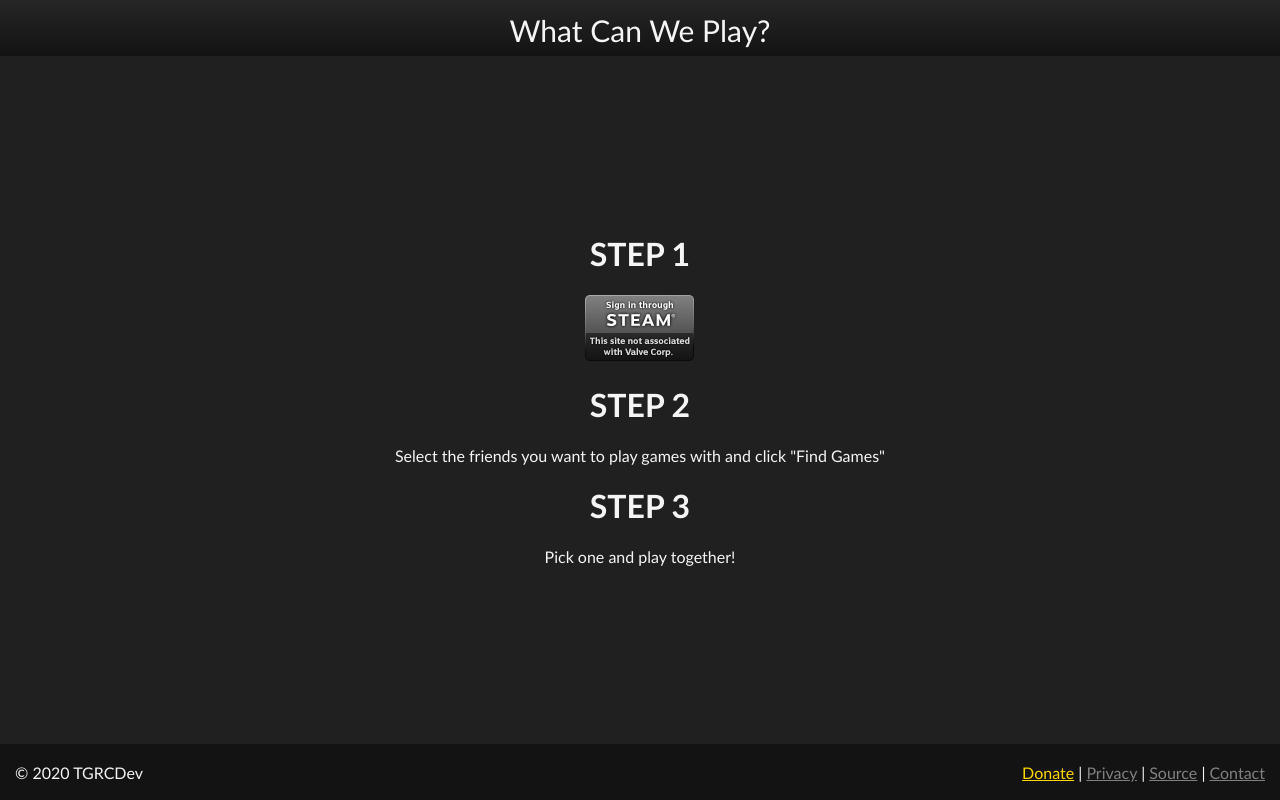
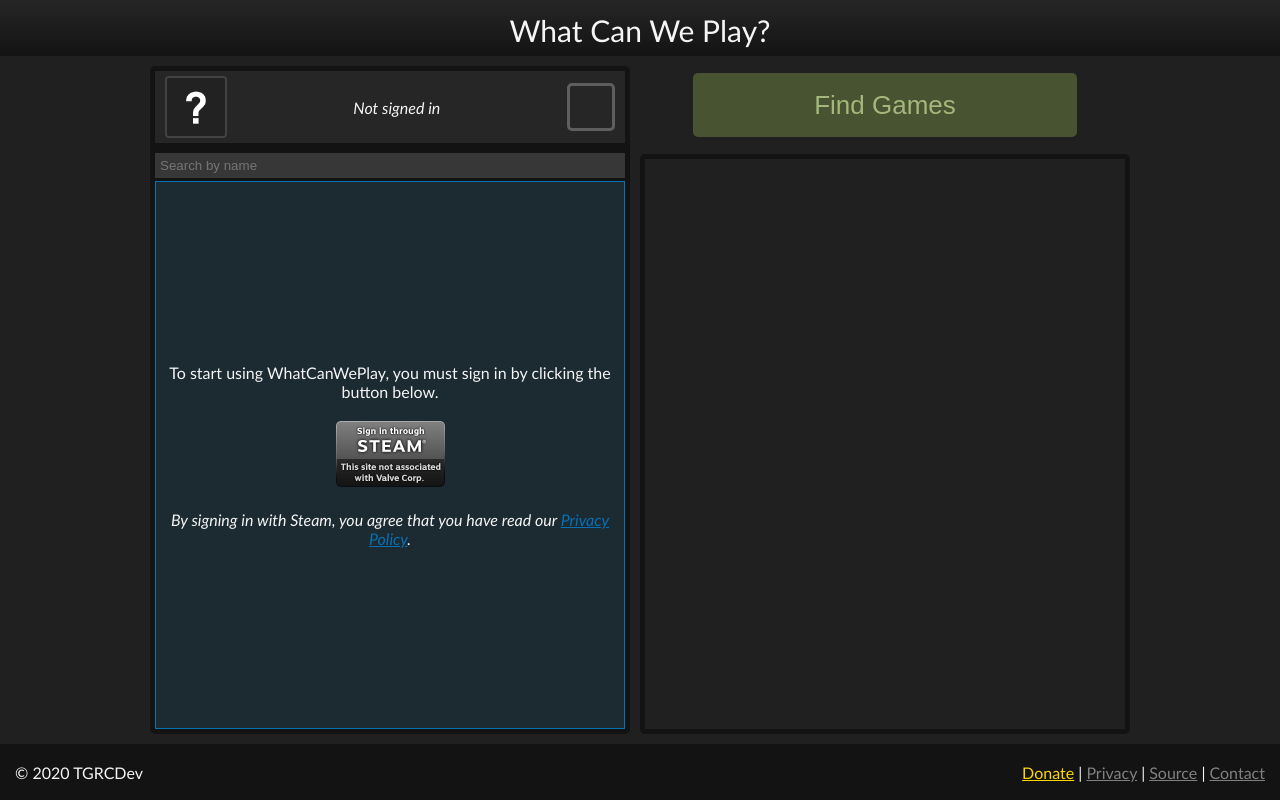
Before and after one commit to TGRCdev/WhatCanWePlay, a Flask app: page / in a window 1280 px wide. Run offline with Flask 2, Linux system fonts and the light colour scheme.

Commit message:
Redesigned page for not-signed-in users

```diff
--- a/static/styles/app.css
+++ b/static/styles/app.css
@@ -68,6 +68,7 @@ html, body {
 
 #friends {
     overflow-y:auto;
+    height:100%;
 }
 
 #app>#submit {
@@ -199,7 +200,7 @@ html, body {
     border-color: greenyellow;
 }
 
-.user-img.offline {
+.user-img.offline, #main-user>.user-img.offline {
     border-color: #434343
 }
 
@@ -221,7 +222,7 @@ html, body {
     cursor: pointer;
 }
 
-.user-checkbox.inactive {
+.user-checkbox:disabled {
     border-color: #5e5e5e;
     cursor: not-allowed
 }
@@ -264,9 +265,7 @@ html, body {
     text-align:center;
 }
 
-#error-div {
-    border: solid 1px #aa0c0c;
-    background-color: #3e1c1c;
+#error-div,#not-signed-in {
     display:flex;
     flex-direction:column;
     height:100%;
@@ -274,6 +273,24 @@ html, body {
     justify-content:center;
     text-align:center;
     padding:10px;
+    border-style:solid;
+    border-width:1px;
+}
+
+#error-div {
+    border-color: #aa0c0c;
+    background-color: #3e1c1c;
+}
+
+#not-signed-in {
+    border-color: #0870b5;
+    background-color: #1c2a32;
+    gap:20px;
+    box-sizing:border-box;
+}
+
+#not-signed-in a{
+    color: #0870b5;
 }
 
 #oh-no {
@@ -327,6 +344,11 @@ html, body {
         border-top: 0;
     }
 
+    #not-signed-in {
+        background: none;
+        border: none;
+    }
+
     .slide-button {
         margin: 0;
         width: 100%;
@@ -340,6 +362,10 @@ html, body {
     #app {
         width: 200vw;
         position: relative;
+    }
+
+    .not-signed-in-hide {
+        display:none;
     }
 
     .slide-to-games {
--- a/templates/home.html
+++ b/templates/home.html
@@ -1,5 +1,99 @@
+{#
+    This file is a part of WhatCanWePlay
+    Copyright (C) 2020 TGRCDev
+
+    This program is free software: you can redistribute it and/or modify
+    it under the terms of the GNU Affero General Public License as published
+    by the Free Software Foundation, either version 3 of the License, or
+    (at your option) any later version.
+
+    This program is distributed in the hope that it will be useful,
+    but WITHOUT ANY WARRANTY; without even the implied warranty of
+    MERCHANTABILITY or FITNESS FOR A PARTICULAR PURPOSE.  See the
+    GNU Affero General Public License for more details.
+
+    You should have received a copy of the GNU Affero General Public License
+    along with this program.  If not, see <https://www.gnu.org/licenses/>.
+#}
+
+{% extends "base_page.html" %}
+
+{% block title %}What Can We Play?{% endblock %}
+{% block title_postfix %}{% endblock %}
+
+{% block meta %}
+{{ super() }}
+{% endblock %}
+
+{% block styles %}
+{{ super() }}
+<link rel="stylesheet" href="{{ url_for('static', filename='styles/app.css') }}"/>
+{% endblock %}
+
+{% block scripts %}
+{{ super() }}
 {% if steam_info %}
-{% include "app.html" %}
-{% else %}
-{% include "not_signed_in.html" %}
+<script src="{{ url_for('static', filename='scripts/fetch_timeout.js') }}"></script>
+<script src="{{ url_for('static', filename='scripts/app.js') }}"></script>
 {% endif %}
+{% endblock %}
+
+{% block content %}
+<div id="app" class="on-users">
+    <div id="users">
+        <div id="main-user" class="user list-item {% if not steam_info %}not-signed-in-hide{% endif %}"
+        {% if steam_info %}
+        data-visibility="{{ steam_info.visibility }}"
+        {% endif %}>
+            <img class="user-img{% if not steam_info %} offline{% endif %}" src="{% if steam_info %}{{ steam_info.avatar }}{% else %}{{ url_for('static', filename='images/default_avatar.png') }}{% endif %}"/>
+            <div class="user-name">
+                {% if steam_info %}
+                <div>{{ steam_info.screen_name }}</div>
+                <a style="display:block" href="/steam_logout">Sign out</a>
+                {% else %}
+                <em>Not signed in</em>
+                {% endif %}
+            </div>
+            <button class="user-checkbox" {% if steam_info %}data-steam-id="{{ steam_info.steam_id }}" onclick="userCheckboxClicked(this)"{% else %}disabled{% endif %}>
+                <div class="user-checkbox-fill" style="display:none;"></div>
+            </button>
+        </div>
+        <input type="text" {% if not steam_info %}class="not-signed-in-hide"{% endif %} id="user-search" placeholder="Search by name" {% if not steam_info %}disabled{% endif %} />
+        <div id="friends" data-default-avatar="{{ url_for('static', filename='images/default_avatar.png') }}">
+            {% if not steam_info %}
+            <div id="not-signed-in">
+                To start using WhatCanWePlay, you must sign in by clicking the button below.
+                <form action="steam_login" method="POST">
+                    <input id="user-box" type="image" src="static/images/sits.png" alt="Sign in through Steam" />
+                </form>
+                <em>By signing in with Steam, you agree that you have read our <a href="privacy">Privacy Policy</a>.</em>
+            </div>
+            {% endif %}
+        </div>
+        <div id="users-cover" style="display:none;"></div>
+    </div>
+    <div id="submit">
+        <button class="slide-button{% if not steam_info %} not-signed-in-hide{% endif %}" id="submit-button" disabled>Find Games</button>
+    </div>
+    <div id="back">
+        <button class="slide-button" id="back-button">Go Back</button>
+    </div>
+    <div id="games">
+        {% if steam_info %}
+        <div id="error-div" style="display:none;">
+            <h1 id="oh-no">Oh No</h1>
+            <div id="error-info">An unknown error occurred. Please try again later.</div>
+        </div>
+        <div id="game-template" class="game list-item">
+            <img src="{{ url_for('static', filename='images/default_cover.jpg') }}" class="game-cover" />
+            <div class="game-title"></div>
+            <div class="user-count">
+                <span class="supports">Supports</span>
+                <img class="users-icon" src="{{ url_for('static', filename='images/users-icon.svg') }}" alt="User Count" />
+                <span class="user-number">?</span>
+            </div>
+        </div>
+        {% endif %}
+    </div>
+</div>
+{% endblock %}
--- a/templates/not_signed_in.html
+++ /dev/null
@@ -1,35 +0,0 @@
-{#
-    This file is a part of WhatCanWePlay
-    Copyright (C) 2020 TGRCDev
-
-    This program is free software: you can redistribute it and/or modify
-    it under the terms of the GNU Affero General Public License as published
-    by the Free Software Foundation, either version 3 of the License, or
-    (at your option) any later version.
-
-    This program is distributed in the hope that it will be useful,
-    but WITHOUT ANY WARRANTY; without even the implied warranty of
-    MERCHANTABILITY or FITNESS FOR A PARTICULAR PURPOSE.  See the
-    GNU Affero General Public License for more details.
-
-    You should have received a copy of the GNU Affero General Public License
-    along with this program.  If not, see <https://www.gnu.org/licenses/>.
-#}
-
-{% extends "base_page.html" %}
-
-{% block title %}What Can We Play?{% endblock %}
-{% block title_postfix %}{% endblock %}
-
-{% block content %}
-<div style="text-align:center">
-    <h1 style="margin-top:0">STEP 1</h1>
-    <form action="steam_login" method="POST">
-        <input id="user-box" type="image" src="static/images/sits.png" alt="Sign in through Steam" />
-    </form>
-    <h1>STEP 2</h1>
-    Select the friends you want to play games with and click "Find Games"
-    <h1>STEP 3</h1>
-    Pick one and play together!
-</div>
-{% endblock %}
```
Also changed, not shown: static/scripts/app.js (+20 -2 lines), templates/app.html (deleted, +0 -79 lines).
